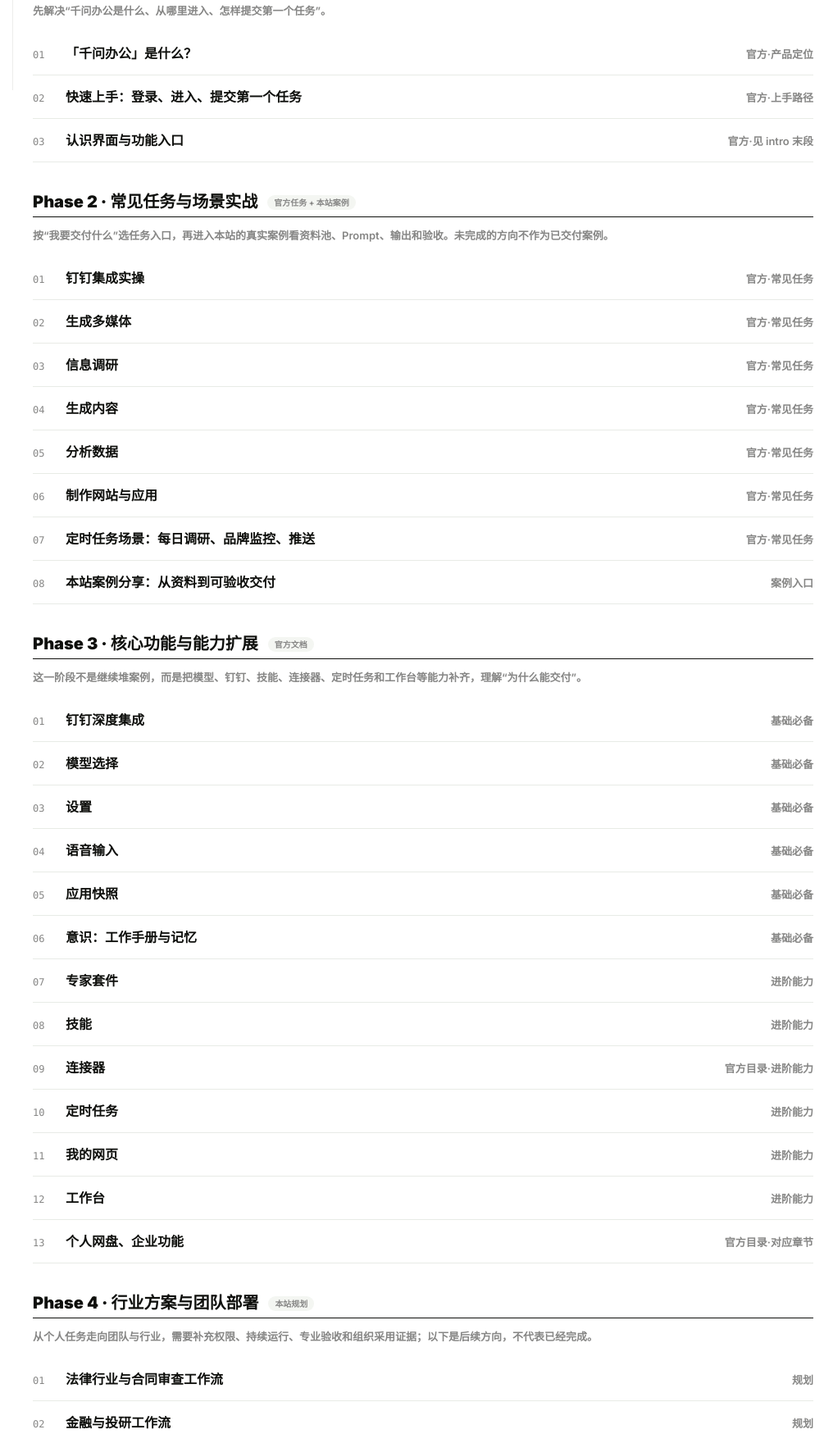
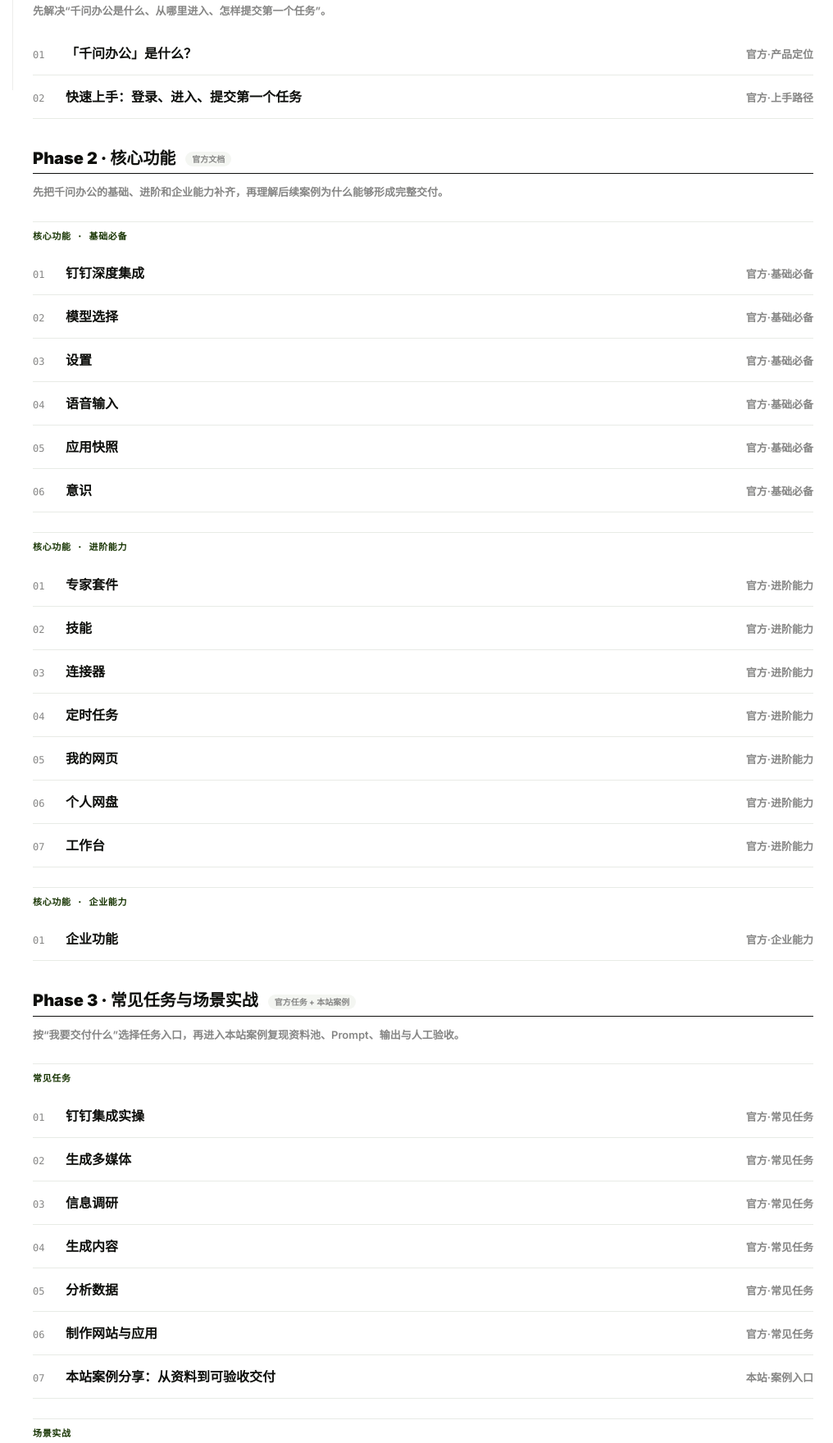
Before and after one commit to vaughan0855/qwenwork-bluebook, a plain HTML site: page toc.html in a window 1280 px wide. Shown: the part 690-2450 px from the top of the page at 82% size, without its empty margins (264-1280 px from the left). Drawn offline with Linux system fonts and the light colour scheme.

Commit message:
Map table of contents to official QwenWork docs

```diff
--- a/style.css
+++ b/style.css
@@ -195,6 +195,8 @@ img{max-width:100%;display:block}
 .toc-group h3{font-size:20px;font-weight:900;line-height:0.85;margin-bottom:16px;padding-bottom:8px;border-bottom:1px solid var(--black)}
 .toc-group h3 small{display:inline-flex;margin-left:8px;padding:4px 8px;border-radius:999px;background:var(--g50);color:var(--g500);font-size:10px;font-weight:700;line-height:1;vertical-align:middle}
 .toc-note{margin:-4px 0 14px;color:var(--g500);font-size:13px;line-height:1.65}
+.toc-subgroup{margin:24px 0 10px;padding-top:10px;border-top:1px solid var(--g100)}
+.toc-subgroup h4{font-family:var(--mono);font-size:11px;font-weight:700;letter-spacing:.06em;color:var(--dark-green);margin:0;text-transform:uppercase}
 
 /* ===== ABOUT ===== */
 .about-content{max-width:680px}
@@ -320,6 +322,7 @@ body.dark .footer{border-top-color:var(--g200)}
 body.dark .sec-b{border-top-color:var(--g200)}
 body.dark .toc-group h3{border-bottom-color:var(--g200)}
 body.dark .toc-list li{border-bottom-color:var(--g100)}
+body.dark .toc-subgroup{border-top-color:var(--g200)}
 body.dark .cta-box{background:linear-gradient(180deg,var(--white),var(--g50))}
 
 /* ===== EVIDENCE-LED STORY LAYER ===== */
--- a/toc.html
+++ b/toc.html
@@ -13,42 +13,57 @@
     <ul class="toc-list">
       <li><a href="https://learn.qwenwork.host/docs/getting-started/intro.html" target="_blank" rel="noopener">「千问办公」是什么？</a><span>官方·产品定位</span></li>
       <li><a href="https://learn.qwenwork.host/docs/getting-started/quickstart.html" target="_blank" rel="noopener">快速上手：登录、进入、提交第一个任务</a><span>官方·上手路径</span></li>
-      <li><a href="https://learn.qwenwork.host/docs/getting-started/intro.html" target="_blank" rel="noopener">认识界面与功能入口</a><span>官方·见 intro 末段</span></li>
     </ul>
   </div>
 
   <div class="toc-group">
-    <h3>Phase 2 · 常见任务与场景实战 <small>官方任务 + 本站案例</small></h3>
-    <p class="toc-note">按“我要交付什么”选任务入口，再进入本站的真实案例看资料池、Prompt、输出和验收。未完成的方向不作为已交付案例。</p>
+    <h3>Phase 2 · 核心功能 <small>官方文档</small></h3>
+    <p class="toc-note">先把千问办公的基础、进阶和企业能力补齐，再理解后续案例为什么能够形成完整交付。</p>
+    <div class="toc-subgroup"><h4>核心功能 · 基础必备</h4></div>
     <ul class="toc-list">
-      <li><a href="https://learn.qwenwork.host/docs/tasks/dingtalk-integration/" target="_blank" rel="noopener">钉钉集成实操</a><span>官方·常见任务</span></li>
-      <li><a href="https://learn.qwenwork.host/docs/tasks/multimedia/" target="_blank" rel="noopener">生成多媒体</a><span>官方·常见任务</span></li>
-      <li><a href="https://learn.qwenwork.host/docs/tasks/research/" target="_blank" rel="noopener">信息调研</a><span>官方·常见任务</span></li>
-      <li><a href="https://learn.qwenwork.host/docs/tasks/content-generation/" target="_blank" rel="noopener">生成内容</a><span>官方·常见任务</span></li>
-      <li><a href="https://learn.qwenwork.host/docs/tasks/data-analysis/" target="_blank" rel="noopener">分析数据</a><span>官方·常见任务</span></li>
-      <li><a href="https://learn.qwenwork.host/docs/tasks/websites-apps/" target="_blank" rel="noopener">制作网站与应用</a><span>官方·常见任务</span></li>
-      <li><a href="https://learn.qwenwork.host/docs/tasks/scheduled-tasks/" target="_blank" rel="noopener">定时任务场景：每日调研、品牌监控、推送</a><span>官方·常见任务</span></li>
-      <li><a href="cases.html">本站案例分享：从资料到可验收交付</a><span>案例入口</span></li>
+      <li><a href="https://learn.qwenwork.host/docs/features/dingtalk-integration.html" target="_blank" rel="noopener">钉钉深度集成</a><span>官方·基础必备</span></li>
+      <li><a href="https://learn.qwenwork.host/docs/features/model-selection.html" target="_blank" rel="noopener">模型选择</a><span>官方·基础必备</span></li>
+      <li><a href="https://learn.qwenwork.host/docs/features/settings.html" target="_blank" rel="noopener">设置</a><span>官方·基础必备</span></li>
+      <li><a href="https://learn.qwenwork.host/docs/features/voice-input.html" target="_blank" rel="noopener">语音输入</a><span>官方·基础必备</span></li>
+      <li><a href="https://learn.qwenwork.host/docs/features/app-snapshot.html" target="_blank" rel="noopener">应用快照</a><span>官方·基础必备</span></li>
+      <li><a href="https://learn.qwenwork.host/docs/features/consciousness.html" target="_blank" rel="noopener">意识</a><span>官方·基础必备</span></li>
+    </ul>
+    <div class="toc-subgroup"><h4>核心功能 · 进阶能力</h4></div>
+    <ul class="toc-list">
+      <li><a href="https://learn.qwenwork.host/docs/features/expert-suite.html" target="_blank" rel="noopener">专家套件</a><span>官方·进阶能力</span></li>
+      <li><a href="https://learn.qwenwork.host/docs/features/skills.html" target="_blank" rel="noopener">技能</a><span>官方·进阶能力</span></li>
+      <li><a href="https://learn.qwenwork.host/docs/features/connectors.html" target="_blank" rel="noopener">连接器</a><span>官方·进阶能力</span></li>
+      <li><a href="https://learn.qwenwork.host/docs/features/scheduled-tasks.html" target="_blank" rel="noopener">定时任务</a><span>官方·进阶能力</span></li>
+      <li><a href="https://learn.qwenwork.host/docs/features/my-webpage.html" target="_blank" rel="noopener">我的网页</a><span>官方·进阶能力</span></li>
+      <li><a href="https://learn.qwenwork.host/docs/features/personal-drive.html" target="_blank" rel="noopener">个人网盘</a><span>官方·进阶能力</span></li>
+      <li><a href="https://learn.qwenwork.host/docs/features/workspace.html" target="_blank" rel="noopener">工作台</a><span>官方·进阶能力</span></li>
+    </ul>
+    <div class="toc-subgroup"><h4>核心功能 · 企业能力</h4></div>
+    <ul class="toc-list">
+      <li><a href="https://learn.qwenwork.host/docs/features/enterprise.html" target="_blank" rel="noopener">企业功能</a><span>官方·企业能力</span></li>
     </ul>
   </div>
 
   <div class="toc-group">
-    <h3>Phase 3 · 核心功能与能力扩展 <small>官方文档</small></h3>
-    <p class="toc-note">这一阶段不是继续堆案例，而是把模型、钉钉、技能、连接器、定时任务和工作台等能力补齐，理解“为什么能交付”。</p>
+    <h3>Phase 3 · 常见任务与场景实战 <small>官方任务 + 本站案例</small></h3>
+    <p class="toc-note">按“我要交付什么”选择任务入口，再进入本站案例复现资料池、Prompt、输出与人工验收。</p>
+    <div class="toc-subgroup"><h4>常见任务</h4></div>
     <ul class="toc-list">
-      <li><a href="https://learn.qwenwork.host/docs/features/dingtalk-integration.html" target="_blank" rel="noopener">钉钉深度集成</a><span>基础必备</span></li>
-      <li><a href="https://learn.qwenwork.host/docs/features/model-selection.html" target="_blank" rel="noopener">模型选择</a><span>基础必备</span></li>
-      <li><a href="https://learn.qwenwork.host/docs/features/settings.html" target="_blank" rel="noopener">设置</a><span>基础必备</span></li>
-      <li><a href="https://learn.qwenwork.host/docs/features/voice-input.html" target="_blank" rel="noopener">语音输入</a><span>基础必备</span></li>
-      <li><a href="https://learn.qwenwork.host/docs/features/app-snapshot.html" target="_blank" rel="noopener">应用快照</a><span>基础必备</span></li>
-      <li><a href="https://learn.qwenwork.host/docs/features/consciousness.html" target="_blank" rel="noopener">意识：工作手册与记忆</a><span>基础必备</span></li>
-      <li><a href="https://learn.qwenwork.host/docs/features/expert-suite.html" target="_blank" rel="noopener">专家套件</a><span>进阶能力</span></li>
-      <li><a href="https://learn.qwenwork.host/docs/features/skills.html" target="_blank" rel="noopener">技能</a><span>进阶能力</span></li>
-      <li><a href="https://learn.qwenwork.host/docs/getting-started/intro.html" target="_blank" rel="noopener">连接器</a><span>官方目录·进阶能力</span></li>
-      <li><a href="https://learn.qwenwork.host/docs/features/scheduled-tasks.html" target="_blank" rel="noopener">定时任务</a><span>进阶能力</span></li>
-      <li><a href="https://learn.qwenwork.host/docs/features/my-webpage.html" target="_blank" rel="noopener">我的网页</a><span>进阶能力</span></li>
-      <li><a href="https://learn.qwenwork.host/docs/features/workspace.html" target="_blank" rel="noopener">工作台</a><span>进阶能力</span></li>
-      <li><a href="https://learn.qwenwork.host/docs/getting-started/intro.html" target="_blank" rel="noopener">个人网盘、企业功能</a><span>官方目录·对应章节</span></li>
+      <li><a href="https://learn.qwenwork.host/docs/tasks/dingtalk-integration.html" target="_blank" rel="noopener">钉钉集成实操</a><span>官方·常见任务</span></li>
+      <li><a href="https://learn.qwenwork.host/docs/tasks/multimedia.html" target="_blank" rel="noopener">生成多媒体</a><span>官方·常见任务</span></li>
+      <li><a href="https://learn.qwenwork.host/docs/tasks/research.html" target="_blank" rel="noopener">信息调研</a><span>官方·常见任务</span></li>
+      <li><a href="https://learn.qwenwork.host/docs/tasks/content-generation.html" target="_blank" rel="noopener">生成内容</a><span>官方·常见任务</span></li>
+      <li><a href="https://learn.qwenwork.host/docs/tasks/data-analysis.html" target="_blank" rel="noopener">分析数据</a><span>官方·常见任务</span></li>
+      <li><a href="https://learn.qwenwork.host/docs/tasks/websites-apps.html" target="_blank" rel="noopener">制作网站与应用</a><span>官方·常见任务</span></li>
+      <li><a href="cases.html">本站案例分享：从资料到可验收交付</a><span>本站·案例入口</span></li>
+    </ul>
+    <div class="toc-subgroup"><h4>场景实战</h4></div>
+    <ul class="toc-list">
+      <li><a href="https://learn.qwenwork.host/docs/scenarios/ecommerce.html" target="_blank" rel="noopener">电商</a><span>官方·场景实战</span></li>
+      <li><a href="https://learn.qwenwork.host/docs/scenarios/flash-shopping.html" target="_blank" rel="noopener">闪购</a><span>官方·场景实战</span></li>
+      <li><a href="https://learn.qwenwork.host/docs/scenarios/marketing.html" target="_blank" rel="noopener">营销</a><span>官方·场景实战</span></li>
+      <li><a href="https://learn.qwenwork.host/docs/scenarios/consulting.html" target="_blank" rel="noopener">咨询</a><span>官方·场景实战</span></li>
+      <li><a href="https://learn.qwenwork.host/docs/scenarios/education.html" target="_blank" rel="noopener">教育</a><span>官方·场景实战</span></li>
     </ul>
   </div>
 
```
